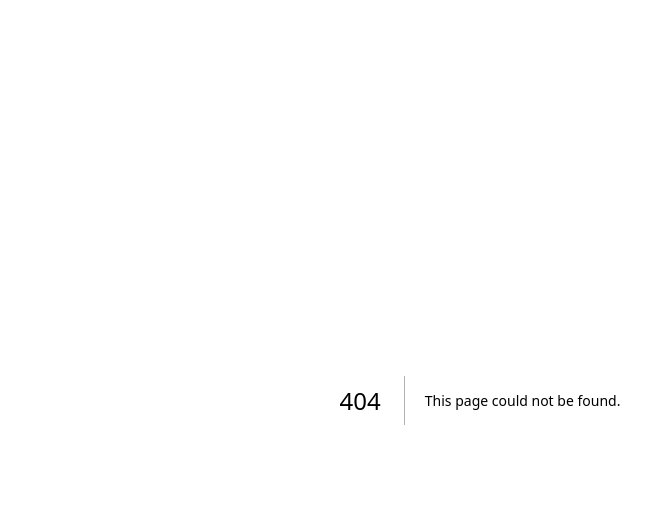
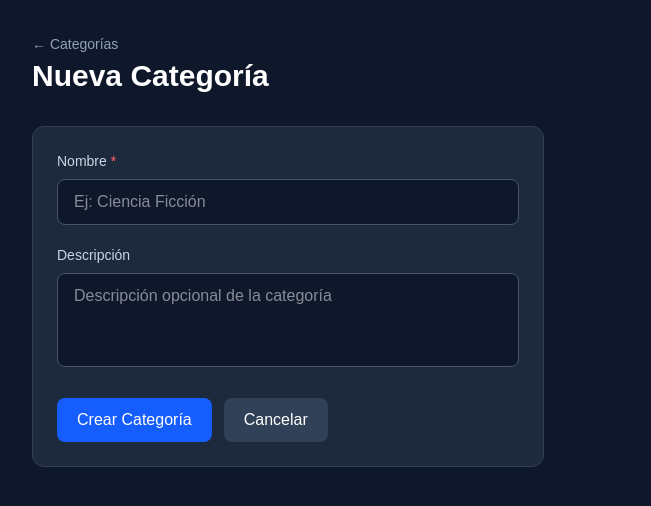
Before and after one commit to joel-matias/next-library, a Next.js app: page /categories/new in a window 1280 px wide. Before the commit this address had no page. Shown: the top 506 px of the page, without its empty margins (160-811 px from the left). Built offline with nearby package versions, Linux system fonts and the light colour scheme.

Commit message:
feat: add create category page

```diff
--- /dev/null
+++ b/src/app/categories/new/page.tsx
@@ -0,0 +1,19 @@
+import Link from "next/link";
+import CategoryForm from "../components/Categoryform";
+
+export default function NewCategoryPage() {
+    return (
+        <div className="min-h-screen bg-slate-900 p-8">
+            <div className="max-w-4xl mx-auto">
+                <div className="mb-8">
+                    <Link href="/categories" className="text-slate-400 hover:text-white text-sm mb-1 inline-block transition-colors">
+                        ← Categorías
+                    </Link>
+                    <h1 className="text-3xl font-bold text-white">Nueva Categoría</h1>
+                </div>
+
+                <CategoryForm />
+            </div>
+        </div>
+    );
+}
```
